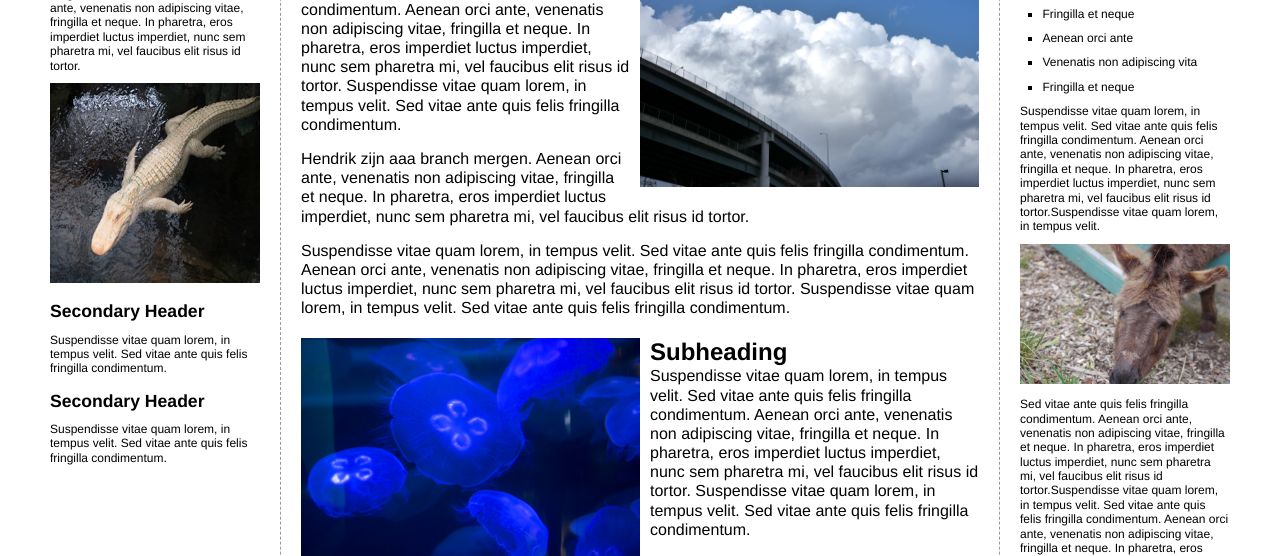
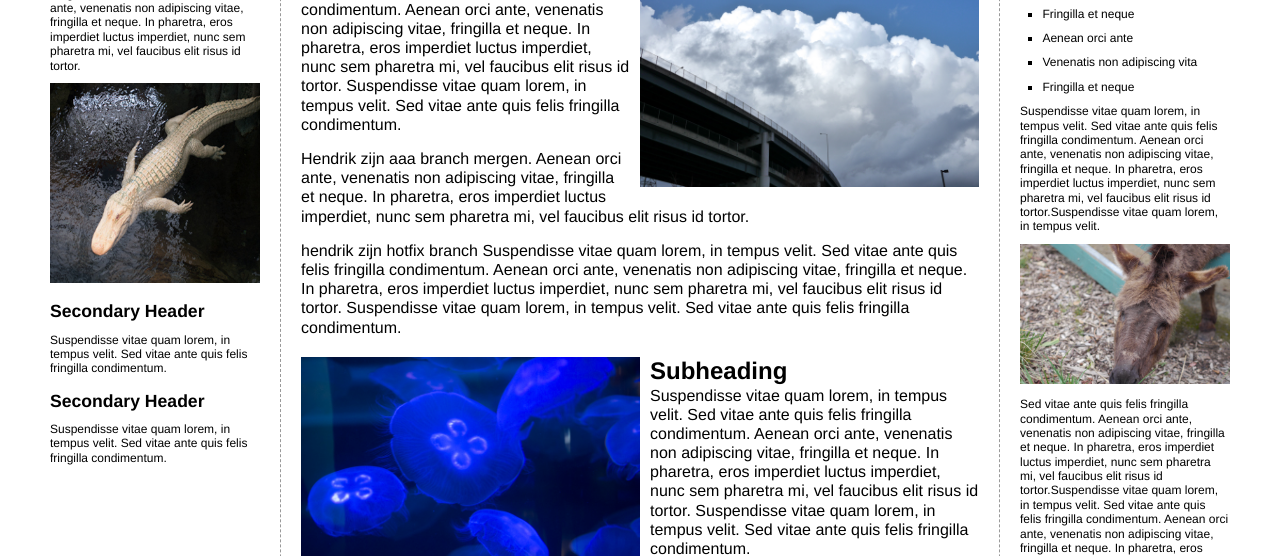
Before and after one commit to Ruineskill/dww2-hdw, a plain HTML site: page index.html in a window 1280 px wide. Shown: the part 242-798 px from the top of the page. Drawn offline with Linux system fonts and the light colour scheme.

Commit message:
hotfix branch commit

```diff
--- a/index.html
+++ b/index.html
@@ -48,6 +48,7 @@
               pharetra mi, vel faucibus elit risus id tortor.
             </p>
             <p>
+              hendrik zijn hotfix branch
               Suspendisse vitae quam lorem, in tempus velit. Sed vitae ante quis
               felis fringilla condimentum. Aenean orci ante, venenatis non
               adipiscing vitae, fringilla et neque. In pharetra, eros imperdiet
```
